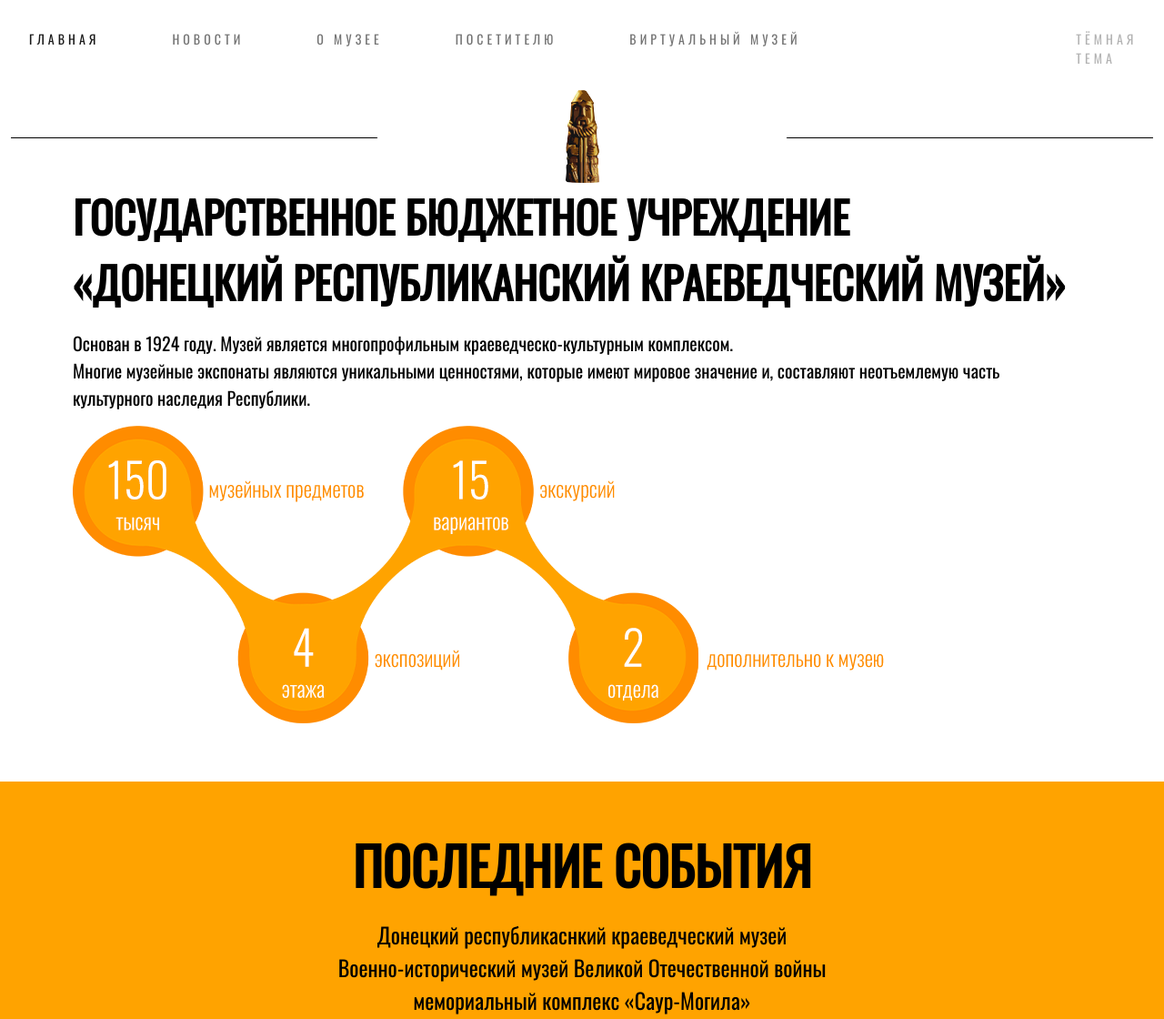
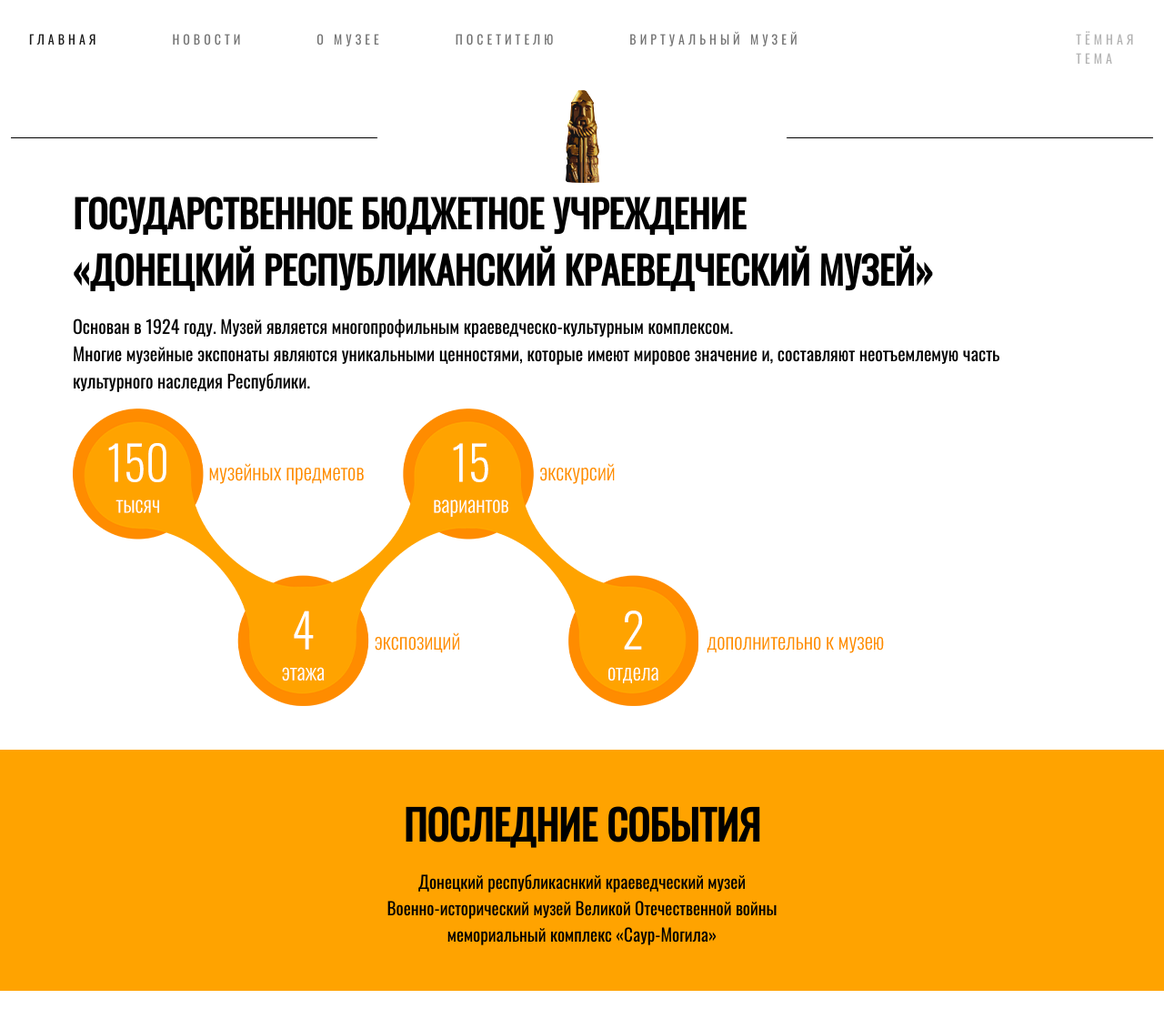
Before and after one commit to Qubikq/site, a plain HTML site: page index.html in a window 1280 px wide. Shown: the top 1120 px of the page at 91% size. Drawn offline with nearby package versions, Linux system fonts and the light colour scheme.

Commit message:
Add files via upload

```diff
--- a/css/style.css
+++ b/css/style.css
@@ -1,3 +1,22 @@
+/* width */
+::-webkit-scrollbar {
+    width: 10px;
+}
+
+/* Track */
+::-webkit-scrollbar-track {
+    background: #f1f1f1;
+}
+
+/* Handle */
+::-webkit-scrollbar-thumb {
+    background: #888;
+}
+
+/* Handle on hover */
+::-webkit-scrollbar-thumb:hover {
+    background: #555;
+}
 @font-face {
   font-family: "Oswald";
   font-style: normal;
@@ -55,13 +74,13 @@ a:active {
 }
 @media (min-width: 1200px) {
 	.bigger {
-		font-size: 3rem !important;
+		font-size: 2.6rem !important;
 		text-align: left !important;
 	}
 }
 @media (min-width: 1400px) {
 	.bigger {
-		font-size: 3.6rem !important;
+		font-size: 2.8rem !important;
 	}
 }
 @media (min-width: 0px) {
@@ -78,13 +97,13 @@ a:active {
 }
 @media (min-width: 1200px) {
 	.don {
-		font-size: 3rem !important;
+		font-size: 2.6rem !important;
 		text-align: left !important;
 	}
 }
 @media (min-width: 1400px) {
 	.don {
-		font-size: 3.6rem !important;
+		font-size: 2.8rem !important;
 	}
 }
 @media (min-width: 0px) {
@@ -129,7 +148,7 @@ a:active {
 }
 @media (min-width: 1200px) {
 	.news_text {
-		font-size: 3.6rem !important;
+		font-size: 2.8rem !important;
 	}
 }
 @media (min-width: 0px) {
@@ -139,12 +158,12 @@ a:active {
 }
 @media (min-width: 540px) {
 	.links_news {
-		font-size: 1.2rem !important;
+		font-size: 1rem !important;
 	}
 }
 @media (min-width: 1200px) {
 	.links_news {
-		font-size: 1.5rem !important;
+		font-size: 1.2rem !important;
 	}
 }
 @media (min-width: 0px) {
@@ -266,6 +285,36 @@ a:active {
 	padding-top: 0rem !important;
 	}
 }
+@media (min-width: 0px) {
+	.tab3 {
+	display: none !important;
+	}
+}
+@media (min-width: 1200px) {
+	.tab3 {
+	display: block !important;
+	}
+}
+@media (min-width: 0px) {
+	.tab {
+	padding-top: 2rem !important;
+	}
+}
+@media (min-width: 1200px) {
+	.tab {
+	padding-top: 3rem !important;
+	}
+}
+@media (min-width: 0px) {
+	.btn-more-news {
+	font-size: 1.2rem !important;
+	}
+}
+@media (min-width: 1200px) {
+	.btn-more-news {
+	font-size: 1.4rem !important;
+	}
+}
 .links_nav {
 	margin-right: 4rem;
 }
@@ -290,7 +339,6 @@ a:active {
 .bigger {
 	font-family: "Oswald";
 	font-weight: 700;
-	font-size: 3.6rem;
 	text-transform: uppercase;
 	color:  #000;
 	margin: 0;
@@ -316,9 +364,6 @@ a:active {
 .dpr {
  	 text-align: center;
  	 padding-left: 0px;
- }
- .tab {
- 	padding-top: 4rem;
  }
  .tab4 {
  	padding-top: 2rem;
@@ -350,7 +395,6 @@ a:active {
 }
 .btn-more-news {
 	font-family: "Oswald" !important;
-	font-size: 1.4rem !important;
 	background-color: #FFA300 !important;
 }
 .ico_size {
```
